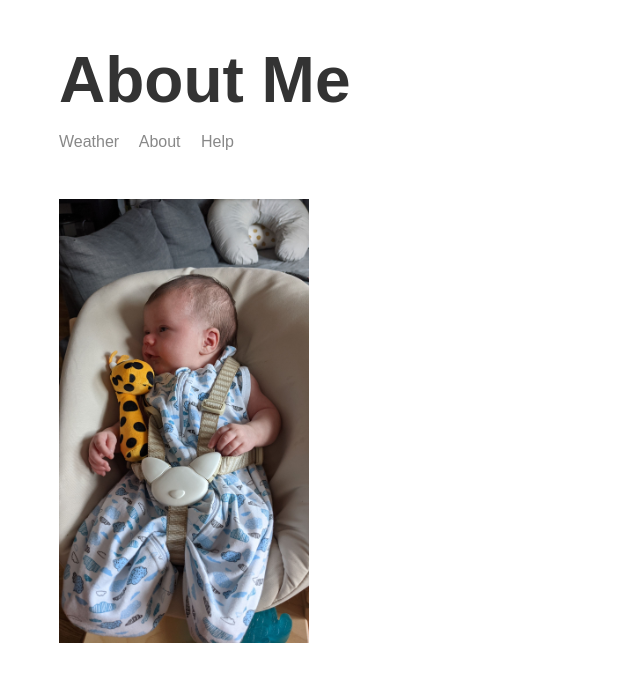
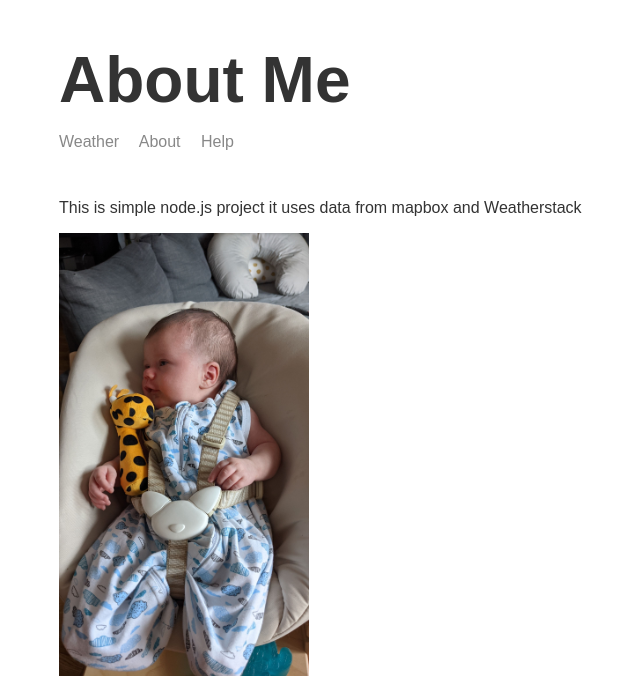
Before and after one commit to Henrique-mazzoleni/web-server, a Node server app: page /about in a window 1280 px wide. Shown: the top 676 px of the page, without its empty margins (256-896 px from the left). Run offline with Node 20, Linux system fonts and the light colour scheme; some libraries are stand-ins or nearby versions.

Commit message:
updated the about page

```diff
--- a/templates/views/about.hbs
+++ b/templates/views/about.hbs
@@ -10,6 +10,7 @@
   <body>
     <div class="main-content">
       {{>header}}
+      <p>This is simple node.js project it uses data from mapbox and Weatherstack</p>
       <img class="portrait" src="/img/Gabi.jpg" alt="Gabi" />
     </div>
     {{>footer}}
```
